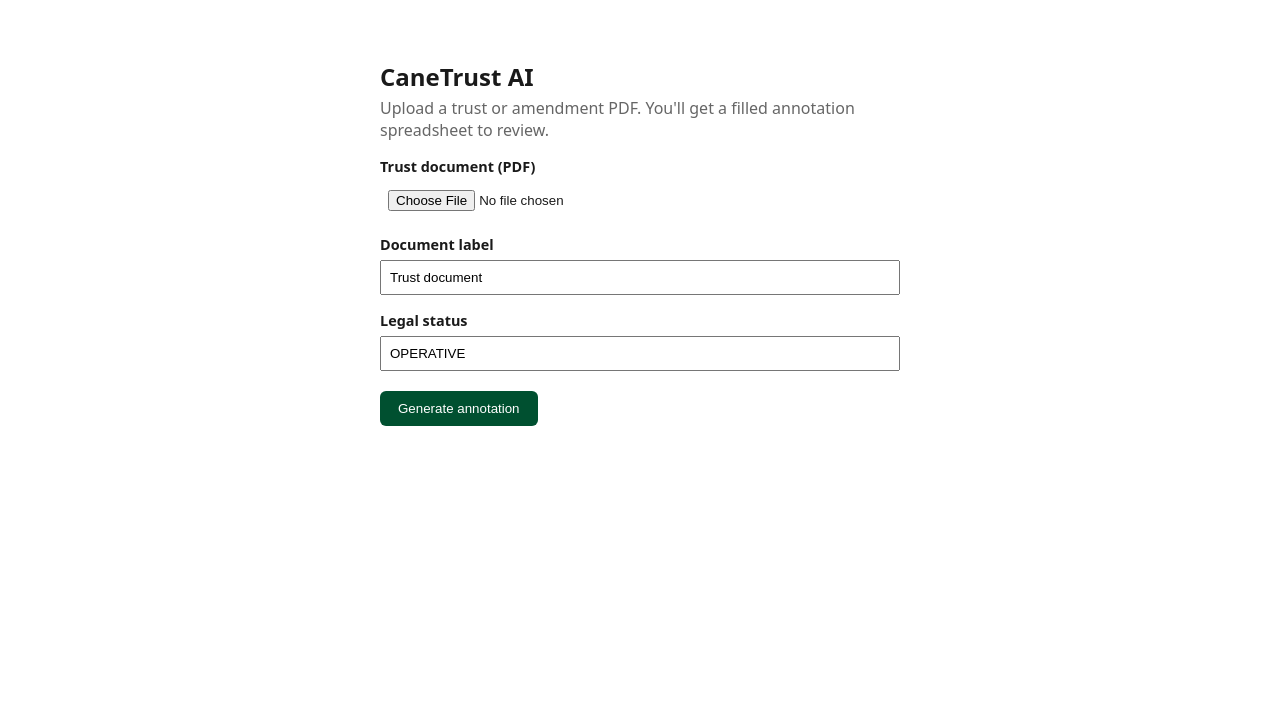
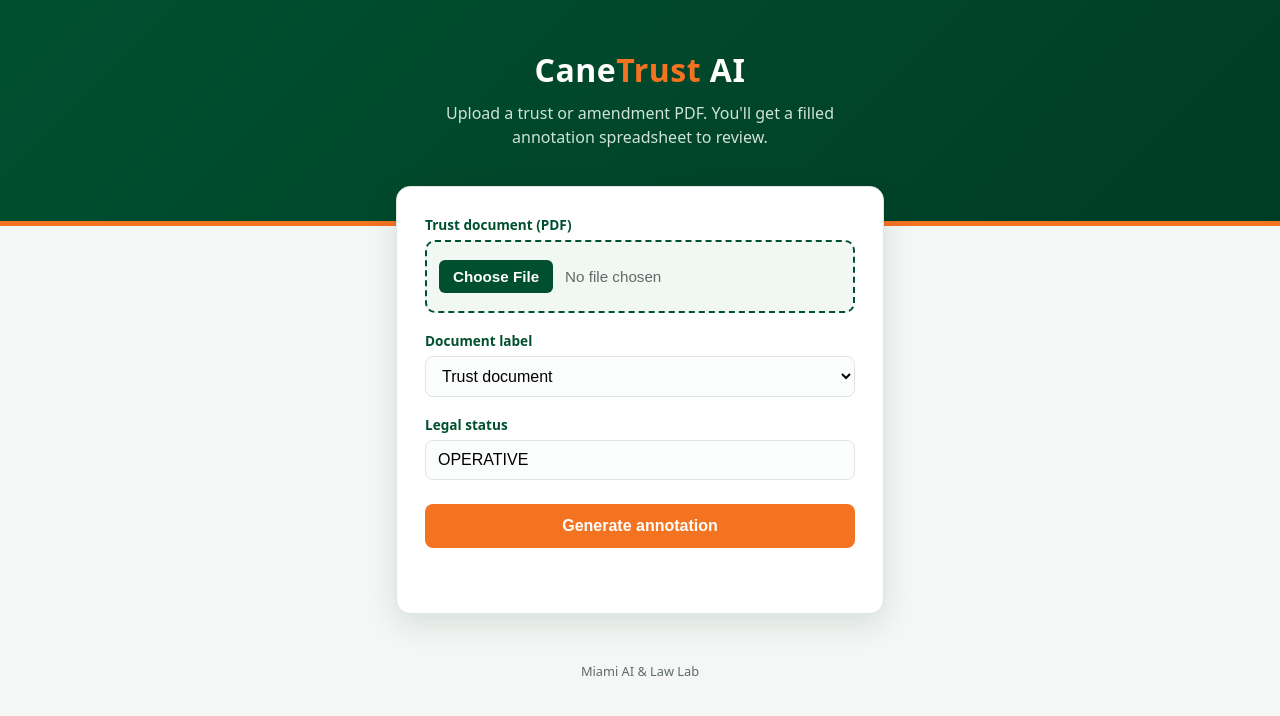
Before and after one commit to ogu101/CaneTrust-AI, a plain HTML site: page public/index.html in a window 1280 px wide. Drawn offline with Linux system fonts and the light colour scheme.

Commit message:
Revise index.html for layout and style updates
Refactor HTML structure and styles for improved layout and readability.

```diff
--- a/public/index.html
+++ b/public/index.html
@@ -5,26 +5,104 @@
 <meta name="viewport" content="width=device-width, initial-scale=1">
 <title>CaneTrust AI</title>
 <style>
-  body { font-family: system-ui, sans-serif; max-width: 520px; margin: 60px auto; padding: 0 16px; color: #1a1a1a; }
-  h1 { font-size: 1.5rem; margin-bottom: 4px; }
-  p.sub { color: #666; margin-top: 0; }
-  label { display: block; margin: 16px 0 6px; font-weight: 600; font-size: .9rem; }
-  input { width: 100%; padding: 8px; box-sizing: border-box; }
-  button { margin-top: 20px; padding: 10px 18px; background: #005030; color: #fff; border: 0; border-radius: 6px; cursor: pointer; }
-  button:disabled { opacity: .5; cursor: wait; }
-  #msg { margin-top: 16px; }
+  :root {
+    --um-green: #005030;
+    --um-green-dark: #003d25;
+    --um-orange: #f47321;
+    --um-orange-dark: #d85f12;
+    --ink: #1a1a1a;
+    --muted: #5f6b66;
+    --line: #dfe5e2;
+    --bg: #f4f7f5;
+  }
+  * { box-sizing: border-box; }
+  body {
+    margin: 0;
+    font-family: system-ui, -apple-system, "Segoe UI", sans-serif;
+    color: var(--ink);
+    background: var(--bg);
+    min-height: 100vh;
+  }
+  header {
+    background: linear-gradient(135deg, var(--um-green) 0%, var(--um-green-dark) 100%);
+    color: #fff;
+    padding: 48px 16px 72px;
+    text-align: center;
+    border-bottom: 5px solid var(--um-orange);
+  }
+  header h1 { margin: 0; font-size: 2rem; letter-spacing: .5px; }
+  header h1 span { color: var(--um-orange); }
+  header p { margin: 10px auto 0; max-width: 460px; color: #cfe3d8; line-height: 1.5; }
+
+  main { max-width: 520px; margin: -40px auto 48px; padding: 0 16px; }
+  .card {
+    background: #fff;
+    border-radius: 14px;
+    padding: 28px;
+    box-shadow: 0 10px 30px rgba(0, 48, 30, .12);
+    border: 1px solid var(--line);
+  }
+  label { display: block; margin: 18px 0 6px; font-weight: 600; font-size: .85rem; color: var(--um-green); }
+  label:first-of-type { margin-top: 0; }
+  input[type="text"], input:not([type]) {
+    width: 100%; padding: 10px 12px; font-size: 1rem;
+    border: 1px solid var(--line); border-radius: 8px; background: #fbfdfc;
+    transition: border-color .15s, box-shadow .15s;
+  }
+  select {
+    width: 100%; padding: 10px 12px; font-size: 1rem;
+    border: 1px solid var(--line); border-radius: 8px; background: #fbfdfc;
+    transition: border-color .15s, box-shadow .15s;
+  }
+  select:focus, input:focus {
+    outline: none; border-color: var(--um-orange);
+    box-shadow: 0 0 0 3px rgba(244, 115, 33, .2);
+  }
+  input[type="file"] {
+    width: 100%; padding: 18px 12px; font-size: .95rem;
+    border: 2px dashed var(--um-green); border-radius: 10px;
+    background: #f1f8f4; color: var(--muted); cursor: pointer;
+  }
+  input[type="file"]::file-selector-button {
+    margin-right: 12px; padding: 8px 14px; border: 0; border-radius: 6px;
+    background: var(--um-green); color: #fff; font-weight: 600; cursor: pointer;
+  }
+  input[type="file"]::file-selector-button:hover { background: var(--um-green-dark); }
+
+  button[type="submit"] {
+    width: 100%; margin-top: 24px; padding: 13px 18px;
+    background: var(--um-orange); color: #fff; font-size: 1rem; font-weight: 700;
+    border: 0; border-radius: 8px; cursor: pointer;
+    transition: background .15s, transform .05s;
+  }
+  button[type="submit"]:hover { background: var(--um-orange-dark); }
+  button[type="submit"]:active { transform: translateY(1px); }
+  button[type="submit"]:disabled { opacity: .55; cursor: wait; }
+
+  #msg { margin-top: 16px; min-height: 1.4em; font-size: .92rem; color: var(--muted); text-align: center; }
+  #msg.ok { color: var(--um-green); font-weight: 600; }
+  #msg.err { color: #b3261e; }
+
+  footer { text-align: center; color: var(--muted); font-size: .8rem; padding-bottom: 32px; }
 </style>
 </head>
 <body>
-  <h1>CaneTrust AI</h1>
-  <p class="sub">Upload a trust or amendment PDF. You'll get a filled annotation spreadsheet to review.</p>
+  <header>
+    <h1>Cane<span>Trust</span> AI</h1>
+    <p>Upload a trust or amendment PDF. You'll get a filled annotation spreadsheet to review.</p>
+  </header>
 
+  <main>
+    <div class="card">
       <form id="form">
         <label for="file">Trust document (PDF)</label>
         <input id="file" name="file" type="file" accept=".pdf" required>
 
         <label for="label">Document label</label>
-    <input id="label" name="label" value="Trust document">
+        <select id="label" name="label">
+          <option value="Trust document" selected>Trust document</option>
+          <option value="Amendment">Amendment</option>
+        </select>
 
         <label for="status">Legal status</label>
         <input id="status" name="status" value="OPERATIVE">
@@ -32,6 +110,10 @@
         <button type="submit">Generate annotation</button>
       </form>
       <div id="msg"></div>
+    </div>
+  </main>
+
+  <footer>Miami AI &amp; Law Lab</footer>
 
 <script>
 const form = document.getElementById("form");
@@ -40,6 +122,7 @@
   e.preventDefault();
   const btn = form.querySelector("button");
   btn.disabled = true;
+  msg.className = "";
   msg.textContent = "Working on it. Long documents can take a few minutes.";
   try {
     const res = await fetch("/api/annotate", { method: "POST", body: new FormData(form) });
@@ -50,8 +133,10 @@
     a.href = URL.createObjectURL(blob);
     a.download = name;
     a.click();
+    msg.className = "ok";
     msg.textContent = "Done. Your download should start.";
   } catch (err) {
+    msg.className = "err";
     msg.textContent = "Something went wrong: " + err.message;
   } finally {
     btn.disabled = false;
```
Lines whose indentation alone changed are shown as unchanged.
